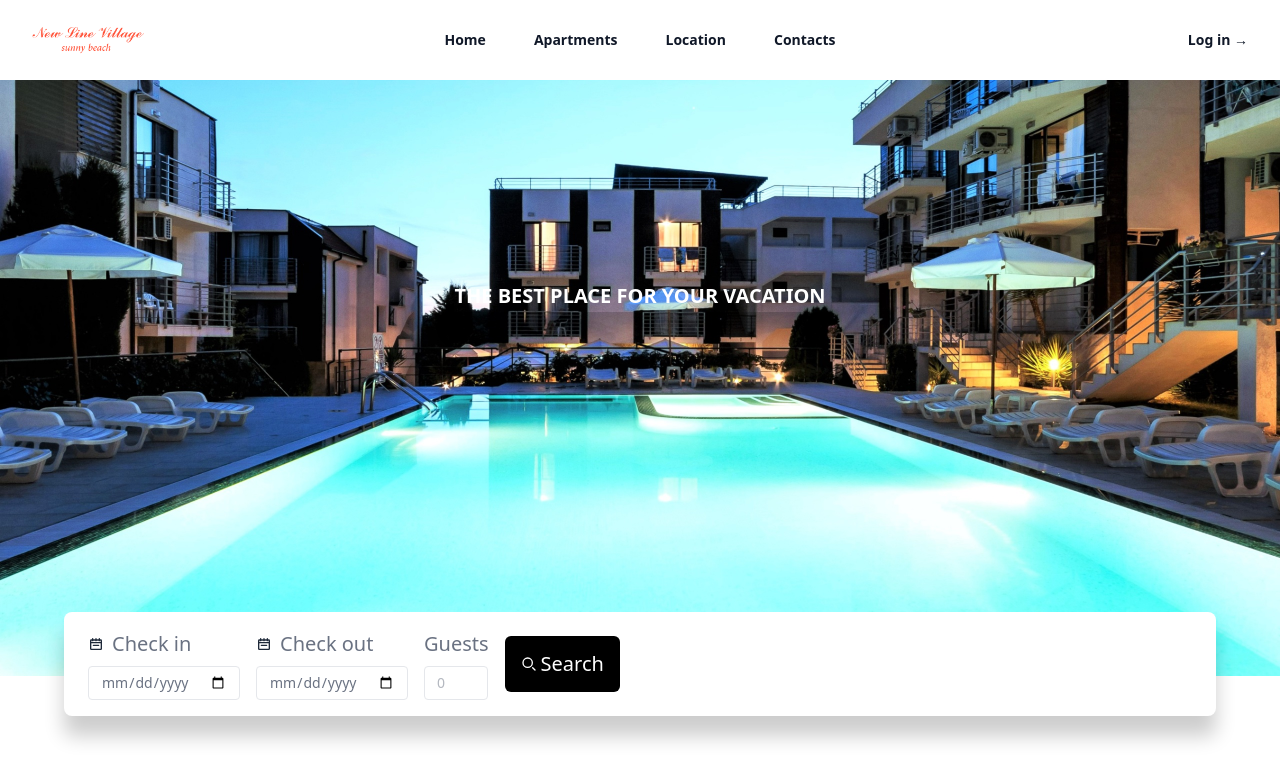
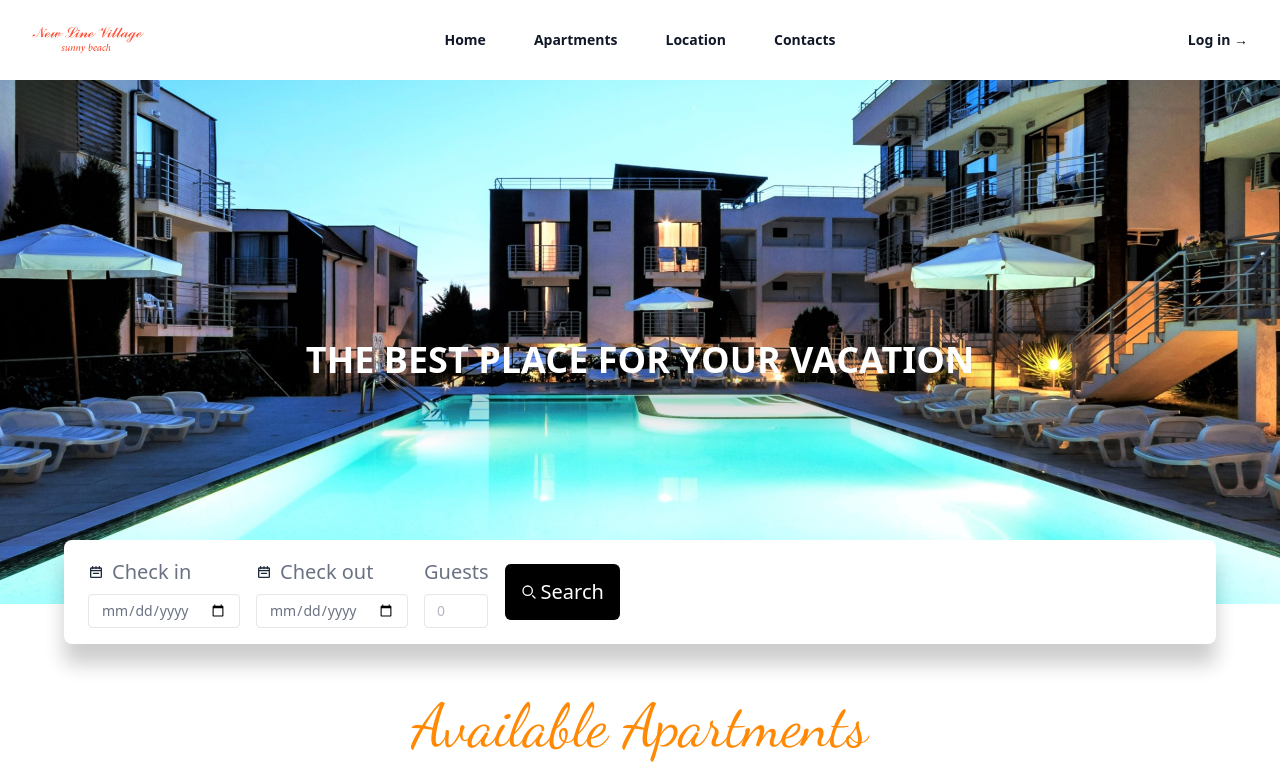
Before and after one commit to GalinaBaleva/NewLineVillage, a React (Vite) app in the folder client/: page / in a window 1280 px wide. Shown: the top 771 px of the page. Built offline with nearby package versions, Linux system fonts and the light colour scheme.

Commit message:
Implement animated content of the Het ro section.

```diff
--- a/client/src/components/Hero.tsx
+++ b/client/src/components/Hero.tsx
@@ -1,14 +1,38 @@
+import { useGSAP } from '@gsap/react';
 import BookingForm from './BookingForm'
+import { SplitText } from 'gsap/all';
+import gsap from 'gsap';
 
 const Hero = () => {
+    useGSAP(() => {
+        const pSplit = SplitText.create('.hero p', { type: 'words' });
+
+        const timeline = gsap.timeline({
+            scrollTrigger: {
+                trigger: '.hero',
+                start: 'top center',
+            },
+            ease: 'power1.inOut'
+        })
+
+        timeline
+            .from(pSplit.words, {
+                opacity: 0, yPercent: 100, duration: 1, stagger: 0.2,
+            })
+            .from('.hero form', {
+                opacity: 0, yPercent: 100, duration: 1, stagger: 0.2,
+            })
+
+    });
+
 
     return (
         // Hero Section
         <>
-            <div className="relative isolate text-xl/8 px-5 pt-9 lg:px-8 bg-cover bg-fixed flex justify-center align-top" style={{ backgroundImage: `url("./public/IMG_0417s-1mbs-light-scaled.jpg")` }}>
-                <div className="mx-auto max-w-2xl py-32 sm:py-48 lg:py-56 animate-[bounce_5s_ease-in-out_1_forwards]">
+            <div className="hero relative isolate max-w-full text-xl/8 px-5 pt-9 lg:px-8 bg-cover bg-fixed flex justify-center align-top" style={{ backgroundImage: `url("./public/IMG_0417s-1mbs-light-scaled.jpg")` }}>
+                <div className="mx-auto max-w-2xl py-32 sm:py-48 lg:py-56">
                     <div className="text-center">
-                        <p className="mb-20 md:mb-0 md:mt-20 font-bold text-pretty text-white sm:text-xl/8 shadow-[0_1em_1em_0_rgba(0,0,0,0.2)]">
+                        <p className="mb-20 md:mb-0 font-bold text-pretty md:text-4xl text-3xl text-white sm:text-xl/8 shadow-[0_1em_1em_0_rgba(0,0,0,0.2)]">
                             THE BEST PLACE FOR YOUR VACATION
                         </p>
                     </div>
```
